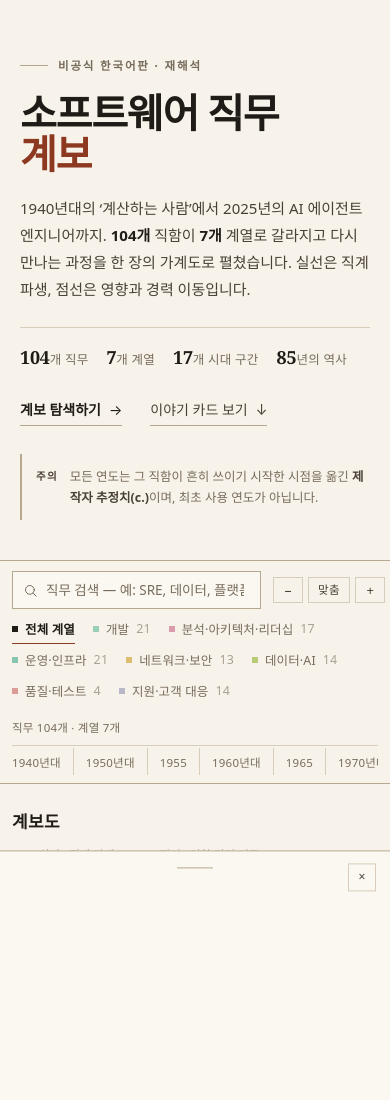
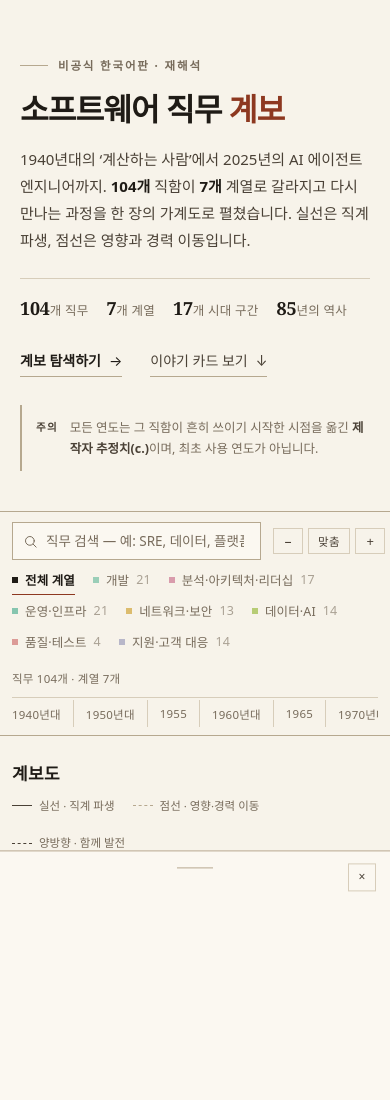
Before and after one commit to sigco3111/sw-job-title-family-tree-ko, a plain HTML site: page index.html in a window 390 px wide. Shown: the top 1100 px of the page. Drawn offline with Linux system fonts and the light colour scheme.

Commit message:
디자인: 타이틀 한 줄 출력
Updated font size, line height, and max-width for hero h1.

```diff
--- a/assets/styles.css
+++ b/assets/styles.css
@@ -106,10 +106,10 @@ code {
   margin: 0 0 clamp(20px, 2.6vw, 30px);
   font-family: var(--serif);
   font-weight: 700;
-  font-size: clamp(40px, 7.6vw, 88px);
-  line-height: 1.02;
+  font-size: clamp(26px, 8vw, 88px);
+  line-height: 1.05;
   letter-spacing: -0.03em;
-  max-width: 15ch;
+  max-width: none; white-space: nowrap; word-break: keep-all;
 }
 .hero h1 .grad {
   color: var(--accent);
@@ -895,7 +895,7 @@ code {
   .stage { max-height: 66vh; }
   .hero-facts { gap: 4px 18px; }
   .hero-facts b { font-size: 18px; }
-  .hero h1 { max-width: 12ch; }
+  .hero h1 { max-width: none; }
   .hint { flex: 1 1 100%; }
   .panel {
     top: auto;
```
